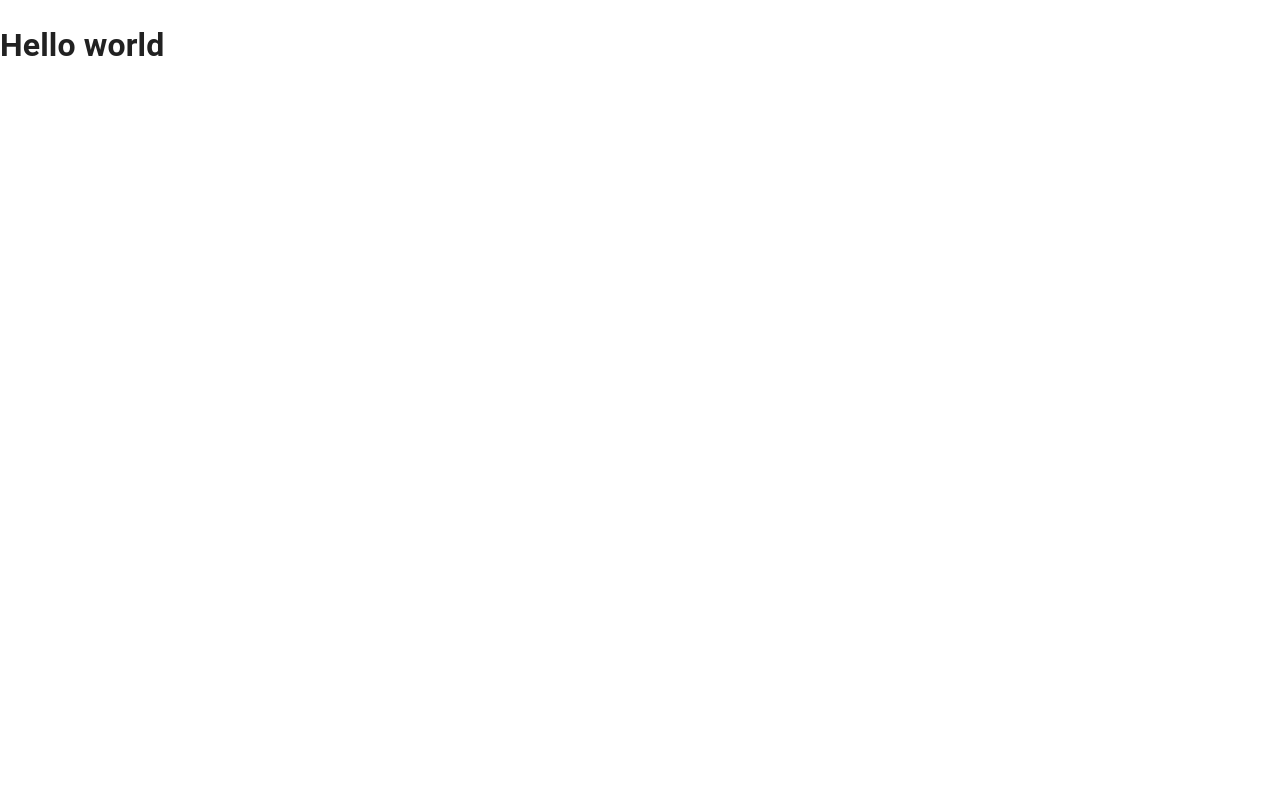
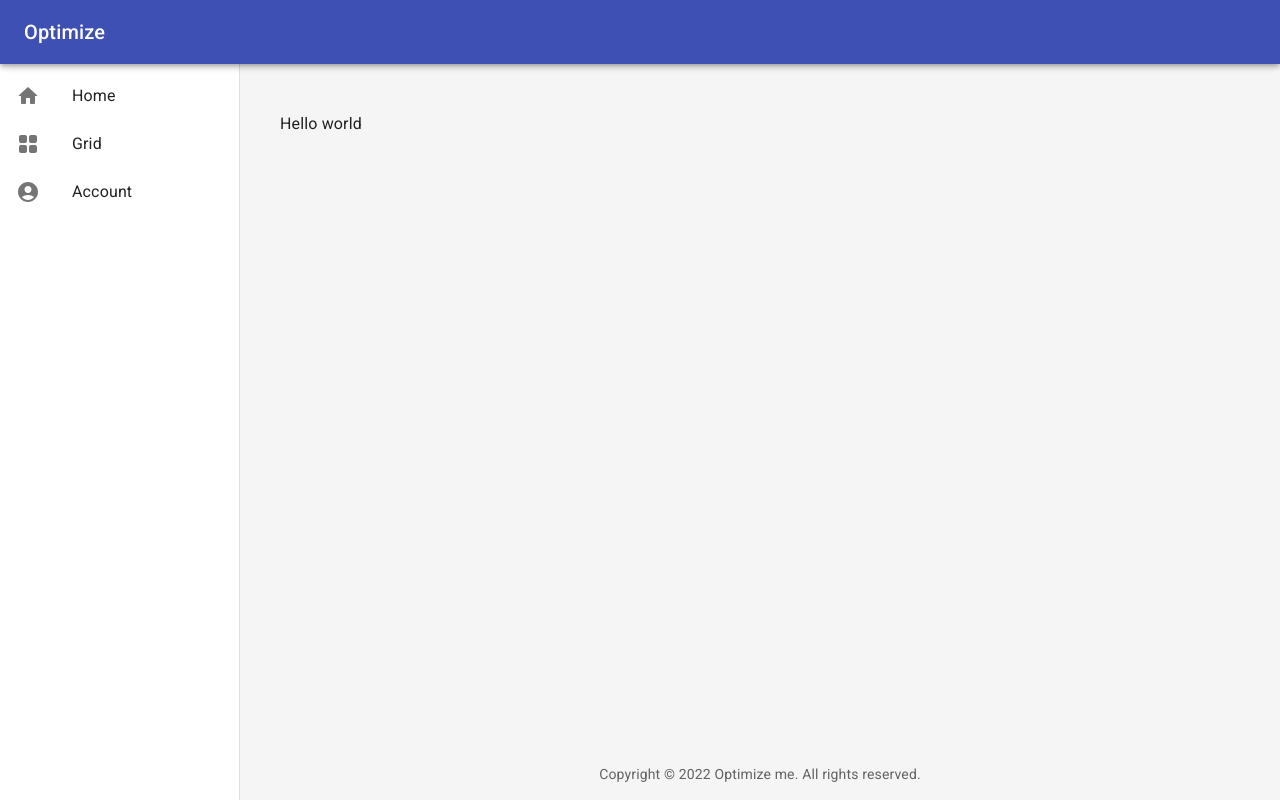
Before and after one commit to gispada/optimize-me, a React (Create React App) app: page / in a window 1280 px wide. Built offline with nearby package versions, Linux system fonts and the light colour scheme.

Commit message:
Add UI shell and routing

```diff
--- a/public/index.html
+++ b/public/index.html
@@ -8,6 +8,12 @@
     <meta
       name="description"
       content="Web site created using create-react-app"
+    />
+    <link rel="preconnect" href="https://fonts.googleapis.com">
+    <link rel="preconnect" href="https://fonts.gstatic.com" crossorigin>
+    <link
+      rel="stylesheet"
+      href="https://fonts.googleapis.com/css?family=Roboto:300,400,500,700&display=swap"
     />
     <link rel="apple-touch-icon" href="%PUBLIC_URL%/logo192.png" />
     <!--
--- a/src/App.js
+++ b/src/App.js
@@ -1,11 +1,47 @@
 import { CssBaseline } from '@mui/material'
+import Home from '@mui/icons-material/HomeRounded'
+import GridView from '@mui/icons-material/GridViewRounded'
+import AccountCircle from '@mui/icons-material/AccountCircleRounded'
+import { BrowserRouter, Routes, Route, Navigate } from 'react-router-dom'
+import { Shell } from './components/Shell'
+import HomePage from './pages/Home'
+import NotFound from './pages/NotFound'
+
+const routes = [
+  {
+    title: 'Home',
+    icon: <Home />,
+    path: '/',
+    component: HomePage
+  },
+  {
+    title: 'Grid',
+    icon: <GridView />,
+    path: '/grid',
+    component: () => <p>Grid</p>
+  },
+  {
+    title: 'Account',
+    icon: <AccountCircle />,
+    path: '/account',
+    component: () => <p>Account</p>
+  }
+]
 
 function App() {
   return (
-    <>
+    <BrowserRouter>
       <CssBaseline />
-      <h1>Hello world</h1>
-    </>
+      <Shell title="Optimize" menu={routes}>
+        <Routes>
+          {routes.map(({ path, component: RouteComponent }) => (
+            <Route key={path} path={path} element={<RouteComponent />} />
+          ))}
+          <Route path="/404" element={<NotFound />} />
+          <Route path="*" element={<Navigate to="/404" replace />} />
+        </Routes>
+      </Shell>
+    </BrowserRouter>
   )
 }
 
--- /dev/null
+++ b/src/components/Footer/index.js
@@ -0,0 +1,7 @@
+import { Typography } from '@mui/material'
+
+export const Footer = () => (
+  <Typography variant="body2" color="text.secondary" align="center">
+    {`Copyright © ${new Date().getFullYear()} Optimize me. All rights reserved.`}
+  </Typography>
+)
--- /dev/null
+++ b/src/components/Shell/index.js
@@ -0,0 +1,115 @@
+import { useState } from 'react'
+import {
+  AppBar,
+  Toolbar,
+  Typography,
+  Box,
+  Drawer,
+  List,
+  ListItemText,
+  ListItemIcon,
+  ListItemButton,
+  IconButton,
+  Container
+} from '@mui/material'
+import Menu from '@mui/icons-material/MenuRounded'
+import { Link } from 'react-router-dom'
+import { Footer } from '../Footer'
+
+const drawerWidth = 240
+
+const drawerStyle = {
+  width: drawerWidth,
+  '& .MuiDrawer-paper': { width: drawerWidth }
+}
+
+export const Shell = ({ title, menu, children }) => {
+  const [mobileDrawerOpen, setMobileDrawerOpen] = useState(false)
+
+  const toggleMobileDrawer = () => setMobileDrawerOpen(!mobileDrawerOpen)
+
+  const renderMenu = ({ isMobile } = {}) => (
+    <List>
+      {menu.map(({ title, subTitle, icon, path }) => (
+        <ListItemButton
+          key={path}
+          component={Link}
+          to={path}
+          onClick={isMobile ? toggleMobileDrawer : undefined}
+        >
+          {icon && <ListItemIcon>{icon}</ListItemIcon>}
+          <ListItemText primary={title} secondary={subTitle} />
+        </ListItemButton>
+      ))}
+    </List>
+  )
+
+  return (
+    <>
+      <AppBar
+        position="fixed"
+        sx={{ zIndex: ({ zIndex }) => zIndex.drawer + 1 }}
+      >
+        <Toolbar>
+          <IconButton
+            color="inherit"
+            edge="start"
+            onClick={toggleMobileDrawer}
+            sx={{ mr: 2, display: { sm: 'none' } }}
+          >
+            <Menu />
+          </IconButton>
+          <Typography variant="h6" component="div">
+            {title}
+          </Typography>
+        </Toolbar>
+      </AppBar>
+
+      <Box sx={{ display: 'flex' }}>
+        {/* Mobile drawer */}
+        <Drawer
+          variant="temporary"
+          open={mobileDrawerOpen}
+          onClose={toggleMobileDrawer}
+          sx={{
+            display: { xs: 'block', sm: 'none' },
+            zIndex: ({ zIndex }) => zIndex.drawer + 2,
+            ...drawerStyle
+          }}
+        >
+          {renderMenu({ isMobile: true })}
+        </Drawer>
+
+        {/* Desktop drawer */}
+        <Drawer
+          variant="permanent"
+          sx={{
+            display: { xs: 'none', sm: 'block' },
+            ...drawerStyle
+          }}
+        >
+          <Toolbar />
+          {renderMenu()}
+        </Drawer>
+
+        <Box
+          component="main"
+          sx={{
+            p: 2,
+            flex: 1,
+            backgroundColor: 'grey.100',
+            minHeight: '100vh',
+            display: 'flex',
+            flexDirection: 'column'
+          }}
+        >
+          <Toolbar />
+          <Container maxWidth="lg" sx={{ mt: 4, mb: 4, flex: 1 }}>
+            {children}
+          </Container>
+          <Footer />
+        </Box>
+      </Box>
+    </>
+  )
+}
--- /dev/null
+++ b/src/pages/Home.js
@@ -0,0 +1,7 @@
+import { Typography } from '@mui/material'
+
+const Home = () => {
+  return <Typography>Hello world</Typography>
+}
+
+export default Home
--- /dev/null
+++ b/src/pages/NotFound.js
@@ -0,0 +1,16 @@
+import { Typography, Box } from '@mui/material'
+import Error from '@mui/icons-material/ErrorRounded'
+
+const NotFound = () => (
+  <Box>
+    <Box sx={{ display: 'flex', alignItems: 'center', mb: 2 }}>
+      <Error fontSize="large" color="error" />
+      <Typography variant="h4" color="error" sx={{ ml: 1 }}>
+        404
+      </Typography>
+    </Box>
+    <Typography variant="h2">Page not found</Typography>
+  </Box>
+)
+
+export default NotFound
```
Also changed, not shown: 1 other file (tests, documents, lock files or other folders).
